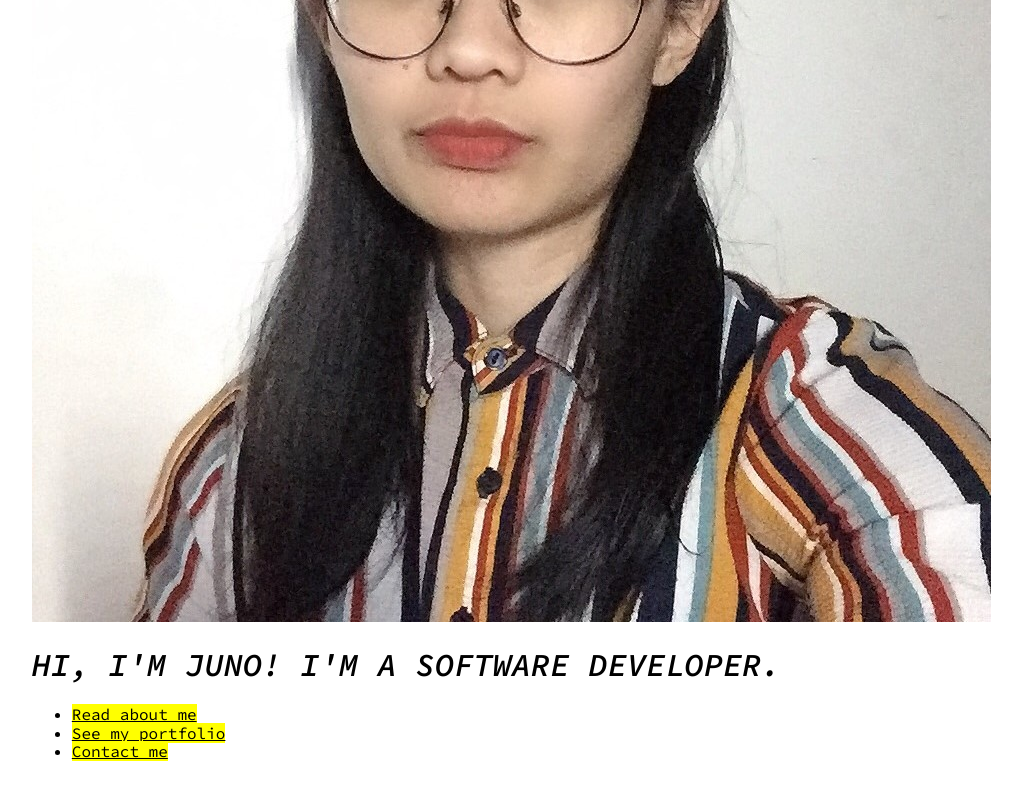
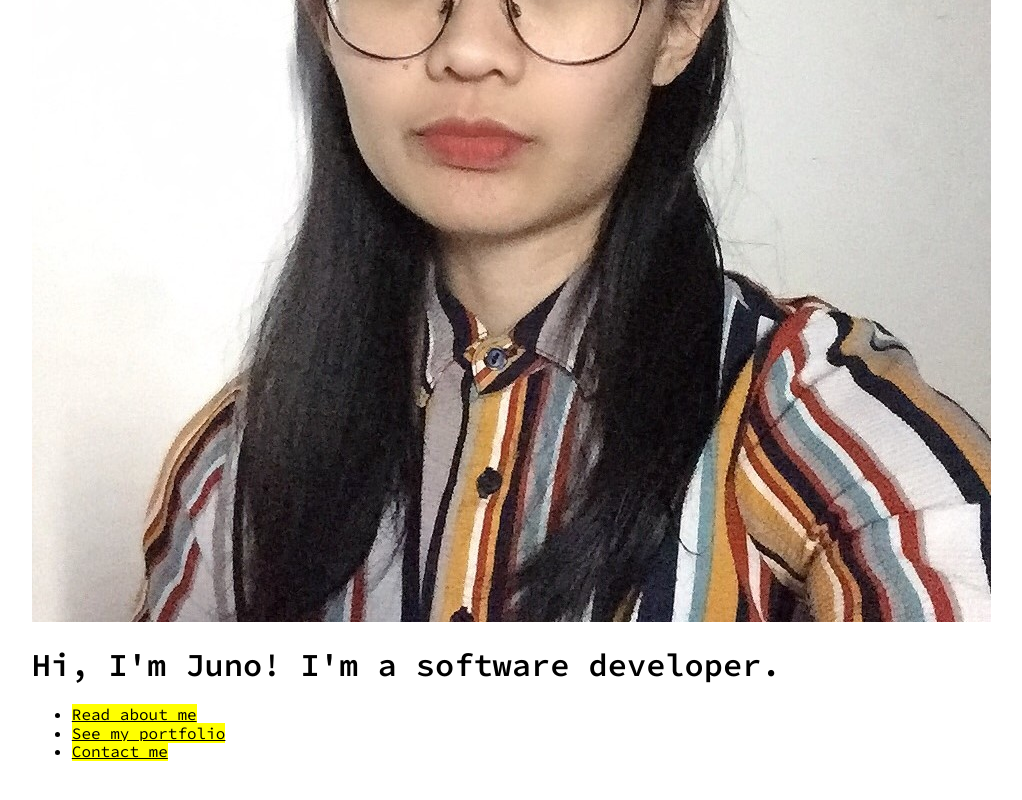
Before and after one commit to jmtes/jmtes.github.io, a Next.js app: page / in a window 1280 px wide. Shown: the part 388-1188 px from the top of the page, without its empty margins (45-1067 px from the left). Built offline with nearby package versions, Linux system fonts and the light colour scheme.

Commit message:
Style headings

```diff
--- a/components/layout.module.css
+++ b/components/layout.module.css
@@ -4,10 +4,12 @@
   font-family: 'Source Code Pro', monospace;
 }
 
-.container main h1,
-.container main h2,
-.container main h3 {
+.container h2,
+.container h3 {
   text-transform: uppercase;
+}
+
+.container h2 {
   font-style: italic;
 }
 
```
